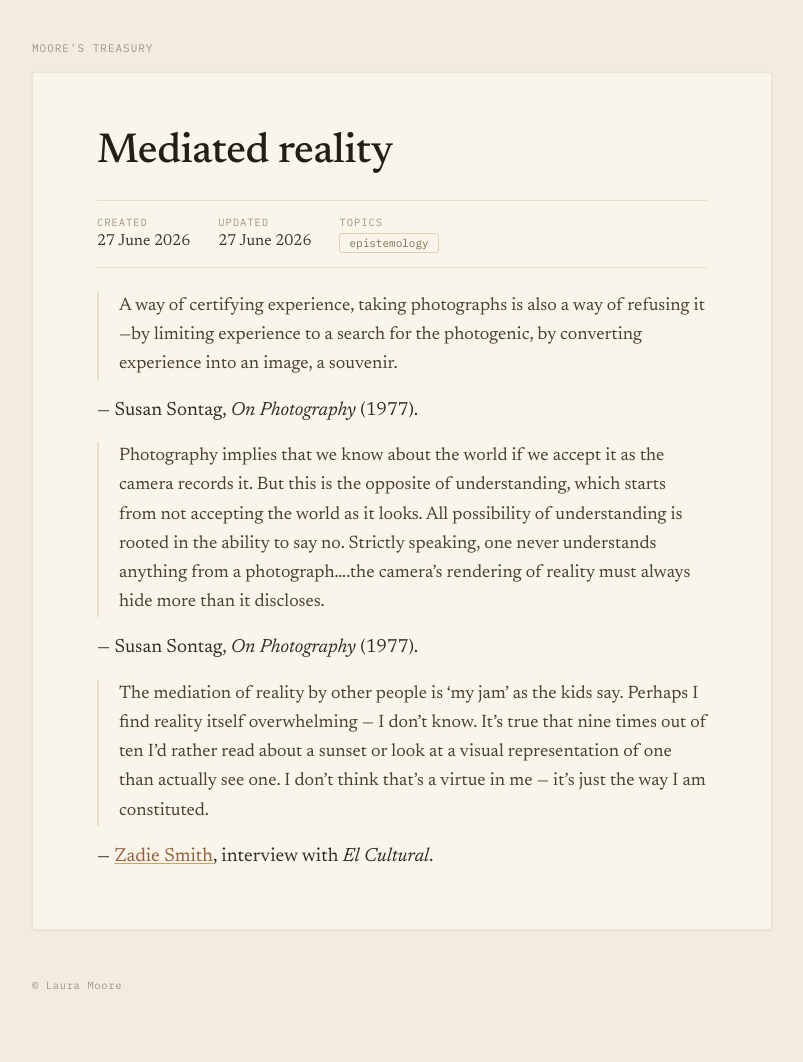
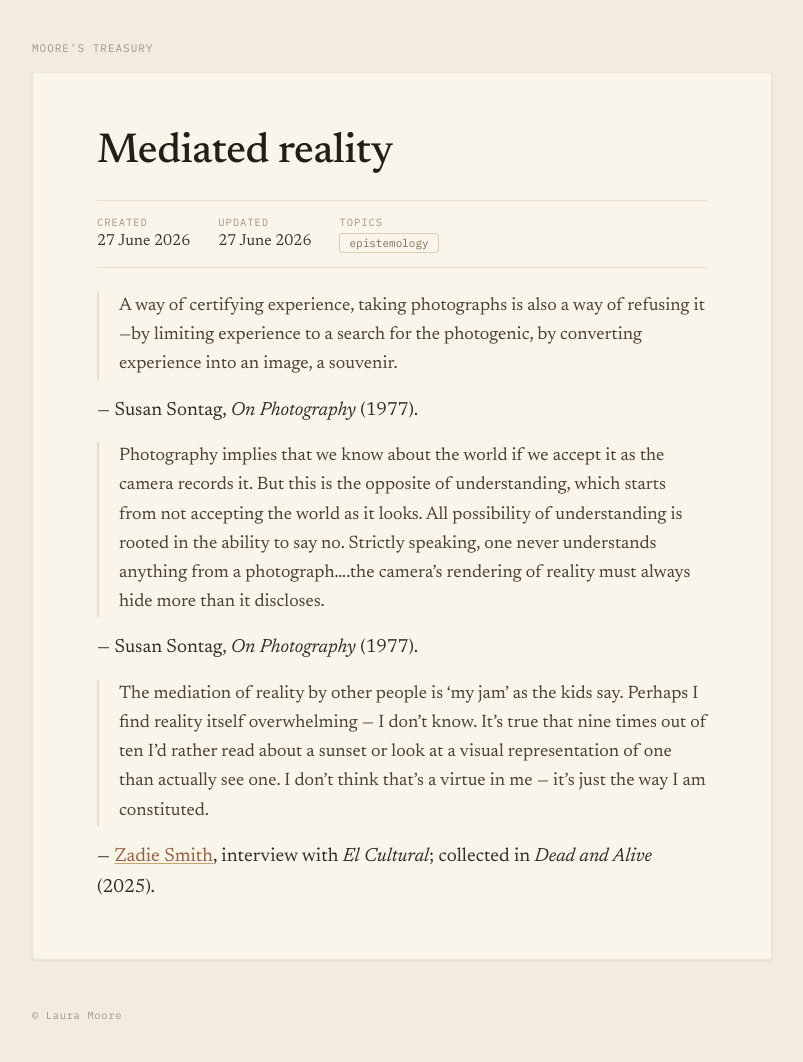
Before and after one commit to lauramoorewrites-del/treasury, a Jekyll site: the page built from _pages/mediated-reality.md, in a window 1280 px wide. Shown: the whole page, without its empty margins (238-1041 px from the left). Built offline with Jekyll 4.4.1, drawn with Linux system fonts in a browser that asks for light colours; before the commit the page ends 1032 px from its top, so only the background shows below that.

Commit message:
Add Dead and Alive collection note to Smith/El Cultural citation
Co-Authored-By: Claude Opus 4.6 (1M context) <noreply@anthropic.com>

```diff
--- a/_pages/mediated-reality.md
+++ b/_pages/mediated-reality.md
@@ -16,4 +16,4 @@ topics: [epistemology]
 
 > The mediation of reality by other people is 'my jam' as the kids say. Perhaps I find reality itself overwhelming — I don't know. It's true that nine times out of ten I'd rather read about a sunset or look at a visual representation of one than actually see one. I don't think that's a virtue in me — it's just the way I am constituted.
 
-— [Zadie Smith](/treasury/topics/zadie-smith/), interview with *El Cultural*.
+— [Zadie Smith](/treasury/topics/zadie-smith/), interview with *El Cultural*; collected in *Dead and Alive* (2025).
```
